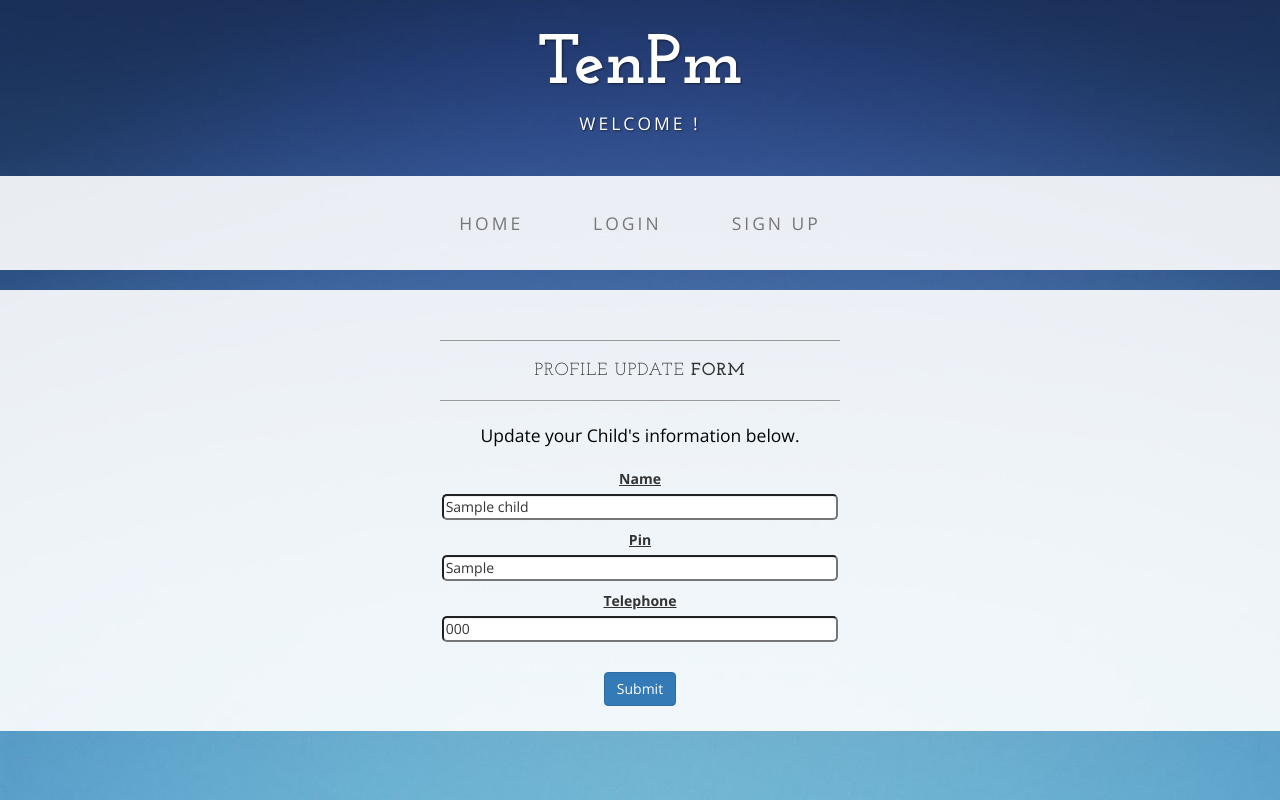
After one commit to SorenOlegnowicz/tracker, a Django app: a page that uses tracker/beacon/templates/child_update.html in a window 1280 px wide. The commit adds this page. Run offline with Django 3.2, Linux system fonts and the light colour scheme; tables that the repository leaves empty hold one stand-in row (values such as "Sample post"); some libraries are stand-ins or nearby versions.

Commit message:
streamlined a bit more

```diff
--- /dev/null
+++ b/tracker/beacon/templates/child_update.html
@@ -0,0 +1,38 @@
+{% extends 'base.html' %}
+{% load staticfiles %}
+{% load widget_tweaks %}
+
+{% block body %}
+
+    <link rel="stylesheet" href="{% static 'css/styles/form.css' %}">
+
+
+        <div class="row">
+            <div class="box">
+                <div class="col-lg-12" style="text-align: center">
+                    <hr>
+                    <h2 class="intro-text text-center">Profile Update
+                        <strong>form</strong>
+                    </h2>
+                    <hr>
+                    <p>Update your Child's information below.</p>
+                    <form role="form" style="text-align:center" action="" method="post">
+                        {% csrf_token %}
+                        <div class="row" style="text-align: center;">
+                            <div class="col-lg-4"></div>
+                            <div class="form-group col-lg-4">
+                                <label class="form-label">Name</label>
+                                {% render_field form.name class+="form-control" %}
+                                <label class="form-label">Pin</label>
+                                {% render_field form.pin class+="form-control" %}
+                                <label class="form-label">Telephone</label>
+                                {% render_field form.telephone class+="form-control" %}
+                                <button type="submit" class="btn btn-primary submit">Submit</button>
+                            </div>
+                            <div class="col-lg-4"></div>
+                        </div>
+                    </form>
+                </div>
+            </div>
+        </div>
+{% endblock %}
--- a/tracker/beacon/templates/registration/create_user.html
+++ b/tracker/beacon/templates/registration/create_user.html
@@ -26,7 +26,7 @@
                         <div class="row" style="text-align: center;">
                             <div class="col-lg-4"></div>
                                 <div class="form-group col-lg-4">
-                                    <label class="form-label">Username</label>
+                                    <label class="form-label">Name</label>
                                     {% render_field form.username class+="form-control" %}
                                     <label class="form-label">Password</label>
                                     {% render_field form.password1 class+="form-control" %}
--- a/tracker/beacon/views.py
+++ b/tracker/beacon/views.py
@@ -8,7 +8,7 @@ from .models import Parent, Child, Inquiry, Reply
 from django.shortcuts import render, redirect
 from django.contrib.auth.decorators import login_required
 from django.contrib.auth.forms import UserCreationForm
-from django.core.urlresolvers import reverse
+from django.core.urlresolvers import reverse, reverse_lazy
 from django.http import HttpResponse, HttpResponseNotFound, HttpResponseRedirect
 from django.views.generic import ListView, DetailView
 from django.shortcuts import render_to_response
@@ -38,7 +38,7 @@ def home(request):
 class Registration(generic.FormView):
     template_name = 'registration/create_user.html'
     form_class = UserCreationForm
-    success_url = '/profile_update'
+    success_url = '/'
 
     #  auto-login
     def form_valid(self, form):
@@ -107,7 +107,10 @@ class ChildListView(generic.ListView):
 
 def child_detail(request, pk):
     obj = Child.objects.get(pk=pk)
-    latest = Inquiry.objects.filter(child=obj).order_by('id').reverse()[0]
+    try:
+        latest = Inquiry.objects.filter(child=obj).order_by('id').reverse()[0]
+    except:
+        latest = 'NA'
     inquiries = Inquiry.objects.filter(child=obj).count()
     replies = len(obj.replies())
     if replies:
@@ -119,19 +122,40 @@ def child_detail(request, pk):
     for stamp in stamps:
         if stamp:
             delta += stamp
-    average = delta/len(stamps)
-    second = average.seconds % 60
-    minutes = average.seconds // 60
-    if minutes > 60:
-        adjusted = minutes % 60
-    else:
-        adjusted = minutes * 1
-    hours = minutes // 60
+    try:
+        average = delta/len(stamps)
+        second = average.seconds % 60
+        minutes = average.seconds // 60
+        if minutes > 60:
+            adjusted = minutes % 60
+        else:
+            adjusted = minutes * 1
+        hours = minutes // 60
+    except:
+        average = 'NA'
+        second = 'NA'
+        minutes = 'NA'
+        hours = 'NA'
+        adjusted = 'NA'
     context = {'obj': obj, 'latest': latest, 'inquiries': inquiries,
                'replies': replies, 'percentage': percentage, 'adjusted': adjusted,
                'hours': hours, 'minutes': minutes, 'seconds': second}
+    # except:
+    #     return redirect('bad_child')
 
     return render_to_response("child_detail.html", context, context_instance=RequestContext(request))
+
+
+class ChildUpdateView(generic.UpdateView):
+    model = Child
+    fields = ['name', 'pin', 'telephone']
+    template_name = 'child_update.html'
+    success_url = '/'
+
+
+class ChildDeleteView(generic.DeleteView):
+    model = Child
+    success_url = '/child_list'
 
 
 class InquiryCreateView(generic.CreateView):
@@ -176,3 +200,7 @@ def inquiry_detail(request, pk):
 def success(request):
     context = {}
     return render_to_response("success.html", context, context_instance=RequestContext(request))
+
+def bad_child(request):
+    context = {}
+    return render_to_response("bad_child.html", context, context_instance=RequestContext(request))
--- a/tracker/tracker/settings.py
+++ b/tracker/tracker/settings.py
@@ -23,9 +23,9 @@ BASE_DIR = os.path.dirname(os.path.dirname(os.path.abspath(__file__)))
 SECRET_KEY = '3@8zp)=p7@!v7=kjxij&7!@-(y+!g-k&7k%vwf(%5n)rksq4qu'
 
 # SECURITY WARNING: don't run with debug turned on in production!
-DEBUG = False
+DEBUG = True
 
-ALLOWED_HOSTS = ['*']
+ALLOWED_HOSTS = []
 
 
 # Application definition
--- a/tracker/tracker/urls.py
+++ b/tracker/tracker/urls.py
@@ -31,10 +31,13 @@ urlpatterns = [
     url(r'^accounts/login/', login, name="login"),
     url(r'^logout/', logout, {'next_page': '/'}, name="logout"),
     url(r'^child_create/$', views.ChildCreateView.as_view(), name='child_create'),
+    url(r'^update_child/(?P<pk>\d+)/', views.ChildUpdateView.as_view(), name='child_update'),
+    url(r'^delete_child/(?P<pk>\d+)/', views.ChildDeleteView.as_view(), name='child_delete'),
     url(r'^child_list/$', views.ChildListView.as_view(), name='child_list'),
     url(r'^child/(?P<pk>\d+)/', views.child_detail, name="child_detail"),
     url(r'^inquiry/$', views.InquiryCreateView.as_view(), name='inquiry_create'),
     url(r'^inquiry/(?P<pk>\d+)/', views.inquiry_detail, name='inquiry_detail'),
     url(r'^test/(?P<pk>\d+)/', views.reply, name='reply'),
-    url(r'^success/', views.success, name="success")
+    url(r'^success/', views.success, name="success"),
+    url(r'bad_child', views.bad_child, name="bad_child"),
 ]
```
Also changed, not shown: tracker/beacon/templates/bad_child.html (added, +14 -0 lines), tracker/beacon/templates/child_detail.html (+13 -1 lines), LICENSE.md (added), tracker/beacon/templates/registration/login.html (line endings or trailing spaces).
